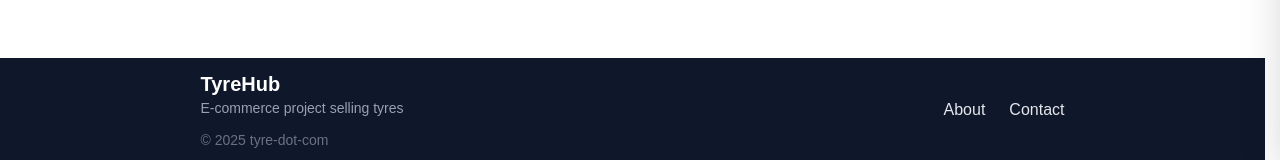
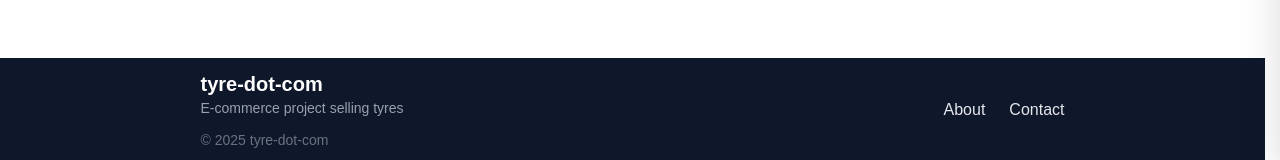
Before and after one commit to rog1337/dot-com-retail, a Next.js app in the folder frontend/: page / in a window 1280 px wide. Shown: the part 638-798 px from the top of the page. Built offline with nearby package versions, Linux system fonts and the light colour scheme; no server answers.

Commit message:
fix[frontend]: Footer typo

```diff
--- a/frontend/src/components/Footer.tsx
+++ b/frontend/src/components/Footer.tsx
@@ -5,7 +5,7 @@ export default function Footer() {
     <footer className="mt-12 bg-slate-900 py-3 text-white">
       <div className="mx-auto flex max-w-4xl flex-col items-center justify-between space-y-4 px-4 md:flex-row md:space-y-0">
         <div className="text-center md:text-left">
-          <h2 className="text-xl font-bold">TyreHub</h2>
+          <h2 className="text-xl font-bold">tyre-dot-com</h2>
           <p className="text-sm text-gray-400">E-commerce project selling tyres</p>
           <div className="mt-3 text-sm text-gray-500">
             &copy; {new Date().getFullYear()} tyre-dot-com
```
